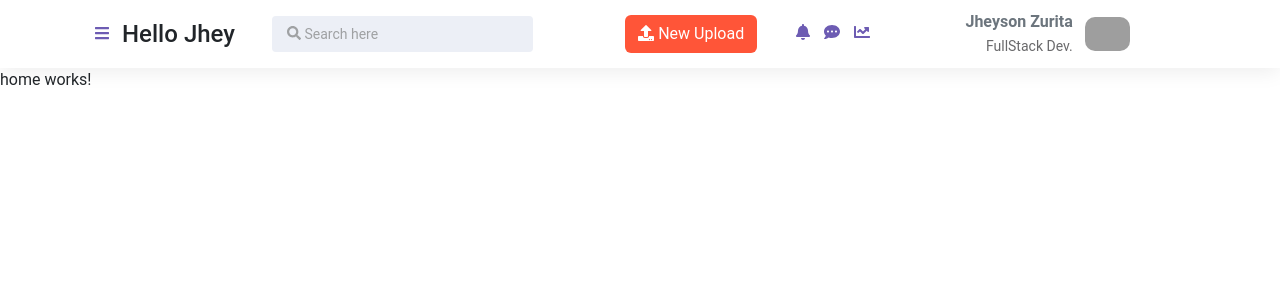
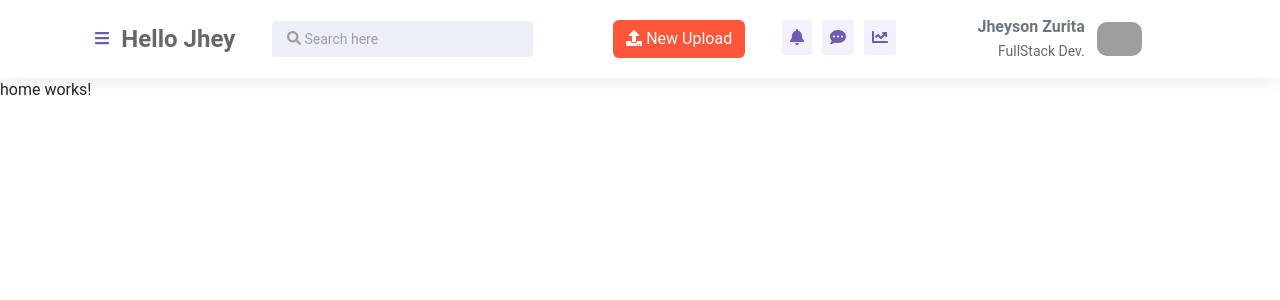
Before and after one commit to jheyson789/dashboard-angular, an Angular app: page /home in a window 1280 px wide. Shown: the top 300 px of the page. Built offline with nearby package versions, Linux system fonts and the light colour scheme; grey boxes are pictures that could not be loaded.

Commit message:
complements style to header

```diff
--- a/src/app/shared/header/header.component.css
+++ b/src/app/shared/header/header.component.css
@@ -1,8 +1,12 @@
 .header {
-  padding: 10px;
+  padding: 15px;
   box-shadow: 0px 4px 20px -1px rgba(0, 0, 0, 0.08);
 }
 
+.header h4 {
+  font-weight: 700;
+  color: #676768;
+}
 
 /* Input Search */
 .input-search label {
@@ -29,8 +33,10 @@ ul {
 
 ul li {
   display: inline;
-  padding: 2px;
+  padding: 8px;
   margin: 0px 5px;
+  background-color: #dfd7ff5d;
+  border-radius: 3px;
 }
 
 li:last-child{
```
